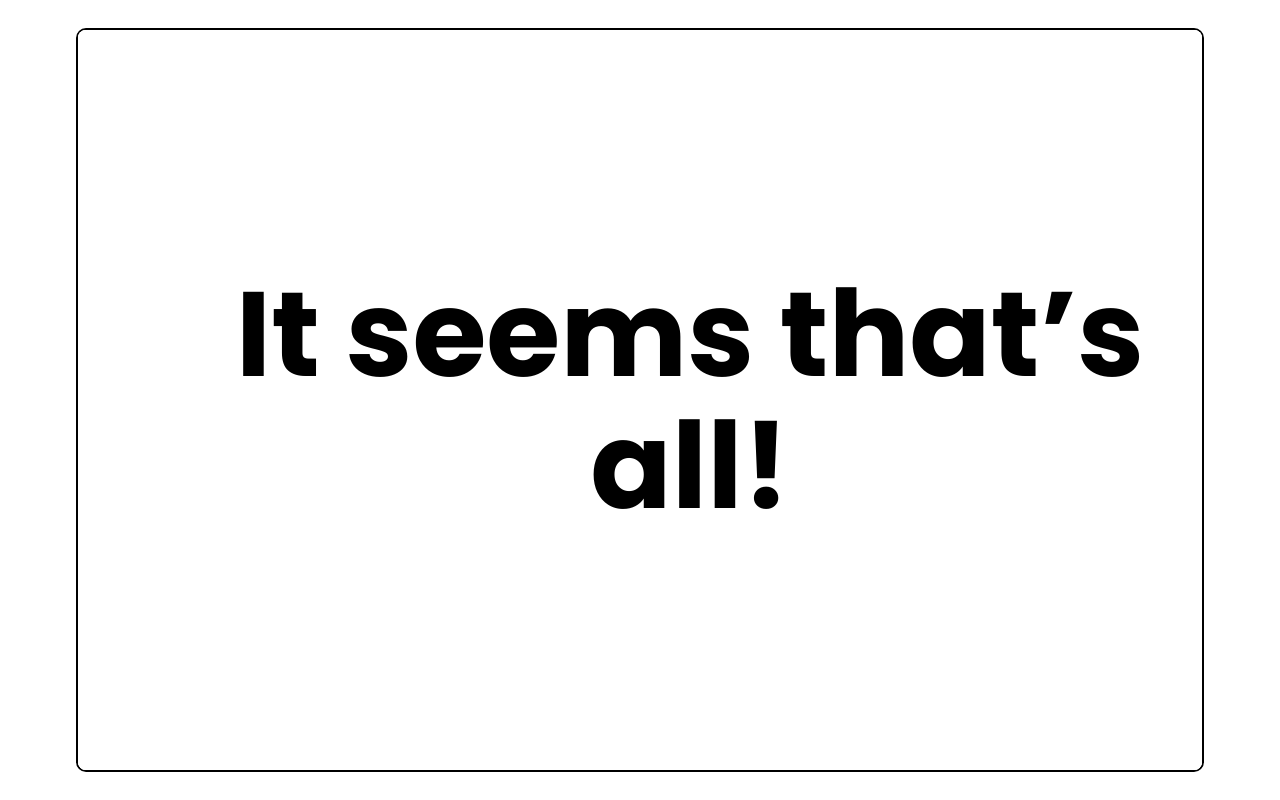
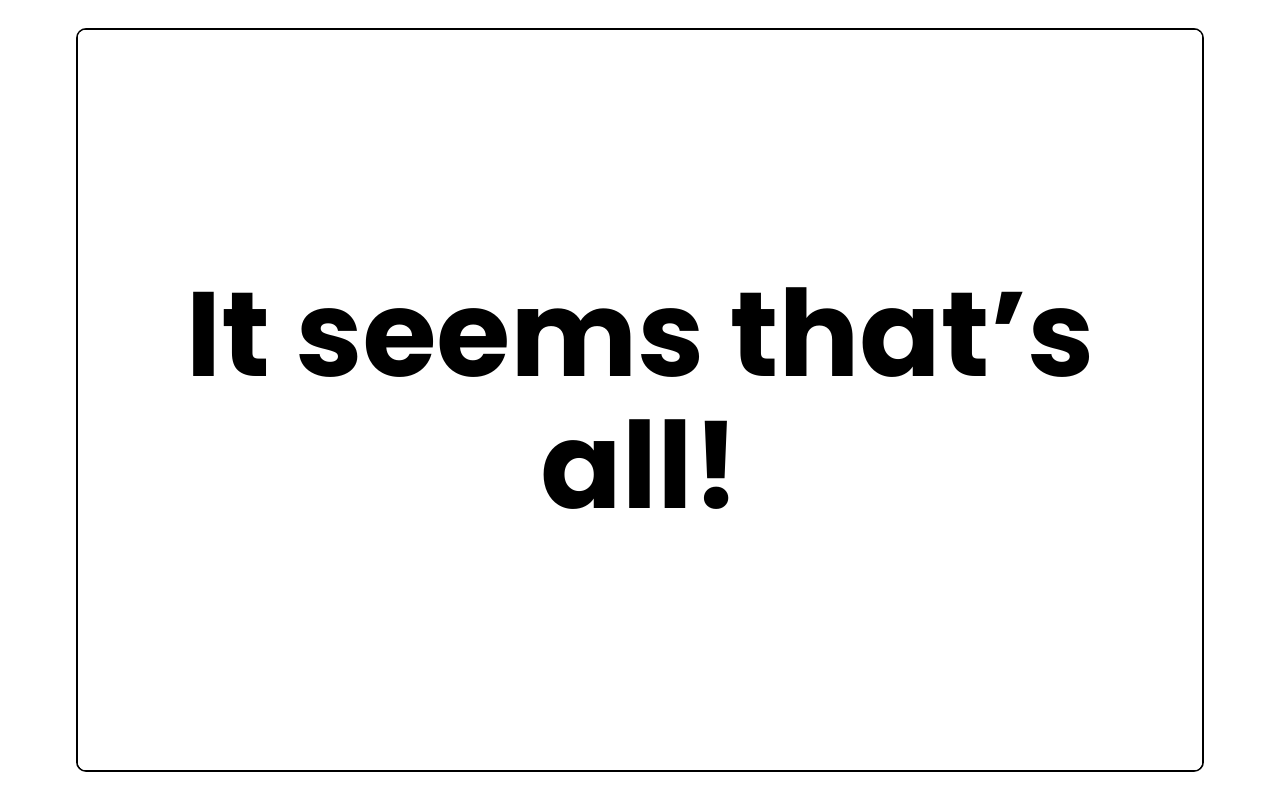
Before and after one commit to czajkowskis/AI_Guardians, a Vue app: page /results in a window 1280 px wide. Built offline with nearby package versions, Linux system fonts and the light colour scheme.

Commit message:
FIX: Center text on Presentation Card

```diff
--- a/src/components/PresentationCard.vue
+++ b/src/components/PresentationCard.vue
@@ -42,15 +42,15 @@ export default {
   display: flex;
   flex-direction: row;
   justify-content: center;
+  align-items: center;
   position: absolute;
   top: 0;
   bottom: 0;
   left: 0;
   right: 0;
-  padding: 50px;
   background-color: #fff;
   width: 100%;
-  height: 80vh;
+  height: 100%;
 }
 
 .message-box {
```
